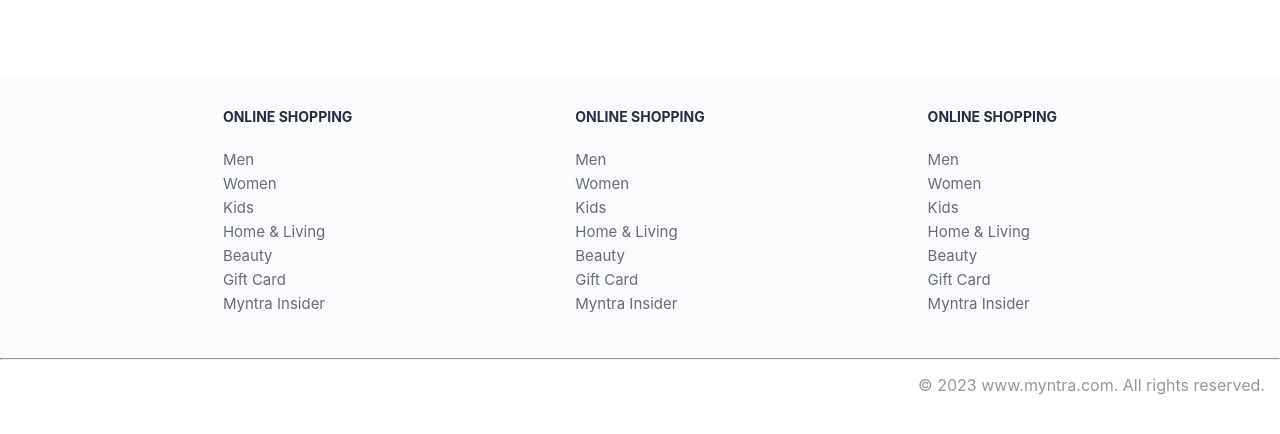
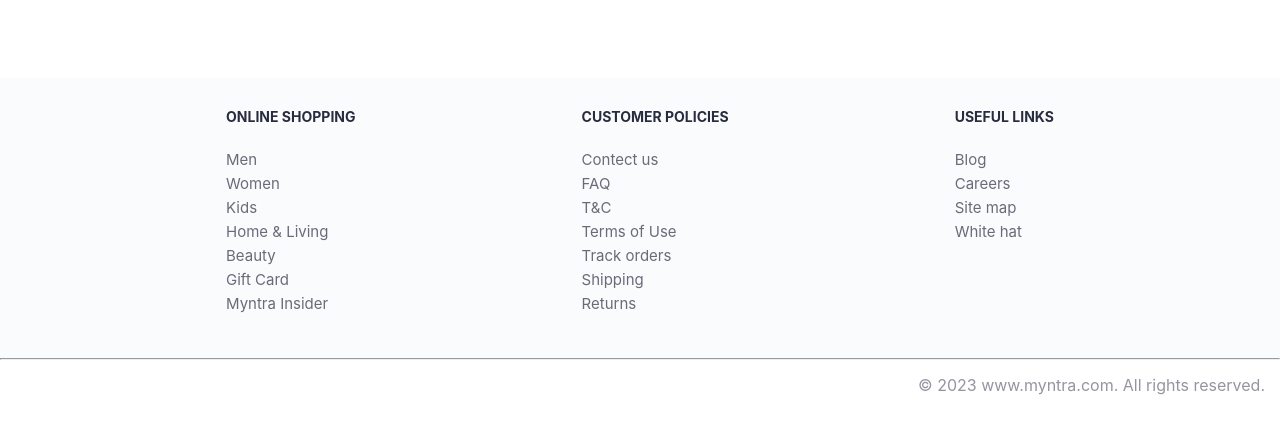
Before and after one commit to Sachinmish2005/Myntra_clone_2, a plain HTML site: page index.html in a window 1280 px wide. Shown: the part 82-516 px from the top of the page. Drawn offline with nearby package versions, Linux system fonts and the light colour scheme; a script that the page names is missing.

Commit message:
Add Footer in main page

```diff
--- a/index.html
+++ b/index.html
@@ -58,29 +58,24 @@
                 <a href="#">Myntra Insider</a>
             </div>
 
-            <div class="footer_column">
-                <h3>ONLINE SHOPPING</h3>
+             <div class="footer_column">
+    <h3>CUSTOMER POLICIES </h3>
+     <a href="#">Contect us</a>
+      <a href="#">FAQ</a>
+      <a href="#">T&C</a>
+      <a href="#">Terms of Use</a>
+      <a href="#">Track orders</a>
+      <a href="#">Shipping </a>
+      <a href="#">Returns </a>
+  </div>
+    <div class="footer_column">
+    <h3>USEFUL LINKS  </h3>
+     <a href="#">Blog</a>
+      <a href="#">Careers</a>
+      <a href="#">Site map</a>
+      <a href="#">White hat</a>
 
-                <a href="#">Men</a>
-                <a href="#">Women</a>
-                <a href="#">Kids</a>
-                <a href="#">Home & Living</a>
-                <a href="#">Beauty</a>
-                <a href="#">Gift Card</a>
-                <a href="#">Myntra Insider</a>
-            </div>
-
-            <div class="footer_column">
-                <h3>ONLINE SHOPPING</h3>
-
-                <a href="#">Men</a>
-                <a href="#">Women</a>
-                <a href="#">Kids</a>
-                <a href="#">Home & Living</a>
-                <a href="#">Beauty</a>
-                <a href="#">Gift Card</a>
-                <a href="#">Myntra Insider</a>
-            </div>
+</div>
         </div>
         <hr>
 
```
